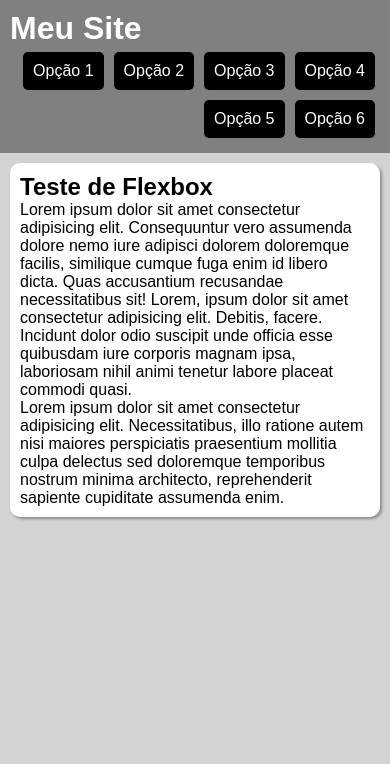
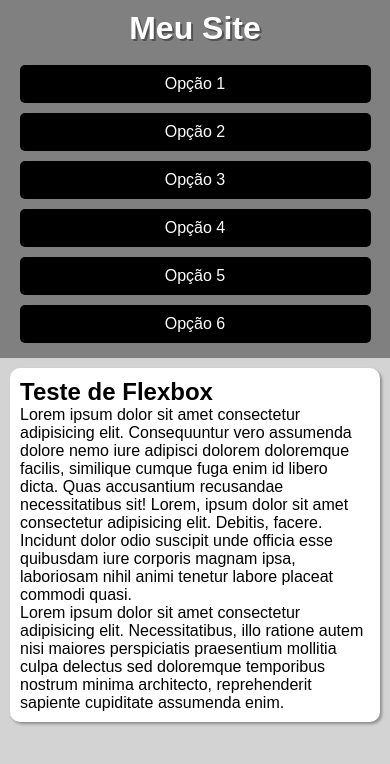
Before and after one commit to Maria-luiza-malu/HTML-CSS, a plain HTML site: page Exercícios/Ex-027/flex-012-menu/index.html in a window 390 px wide. Drawn offline with Linux system fonts and the light colour scheme.

Commit message:
menu com flexbox P-3

```diff
--- a/Exercícios/Ex-027/flex-012-menu/index.html
+++ b/Exercícios/Ex-027/flex-012-menu/index.html
@@ -5,6 +5,7 @@
     <meta name="viewport" content="width=device-width, initial-scale=1.0">
     <title>Menu Flexbox</title>
     <link rel="stylesheet" href="style.css">
+    <link rel="stylesheet" href="mobile.css" media="screen and (max-width: 560px)">
 </head>
 <body>
     <header>
--- /dev/null
+++ b/Exercícios/Ex-027/flex-012-menu/mobile.css
@@ -0,0 +1,13 @@
+@charset "UTF-8";
+
+header,header > nav{
+    flex-flow: column nowrap;
+}
+
+header > h1{
+    flex-basis: 50px;
+}
+
+header > nav > a {
+    width: 90vw;
+}
--- a/Exercícios/Ex-027/flex-012-menu/style.css
+++ b/Exercícios/Ex-027/flex-012-menu/style.css
@@ -27,6 +27,7 @@ header{
 
 header > h1 {
     flex: 0 0 200px;
+    text-shadow: 2px 2px 0px rgba(0, 0, 0, 0.366);
 }
 
 header > nav{
```
